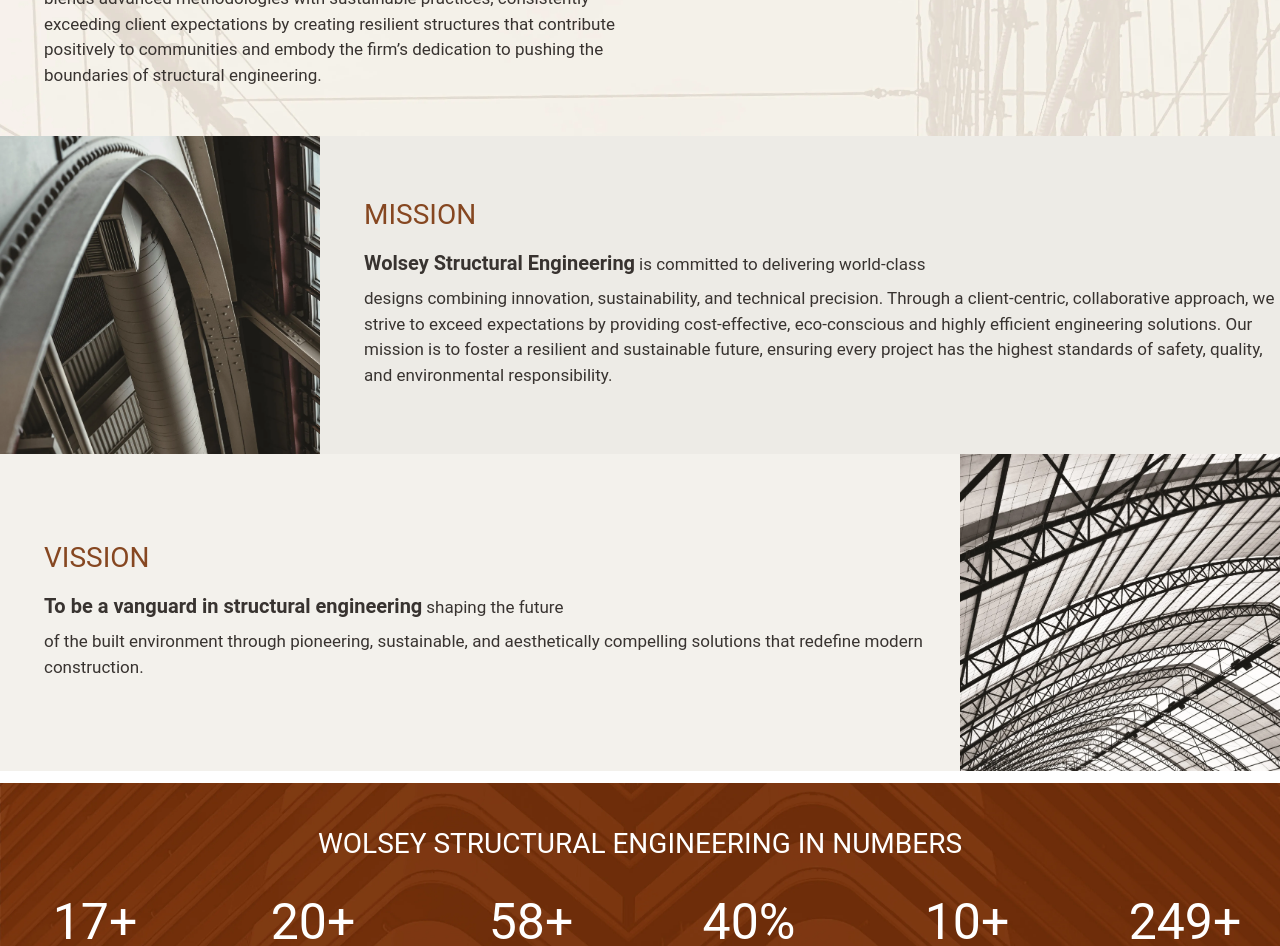
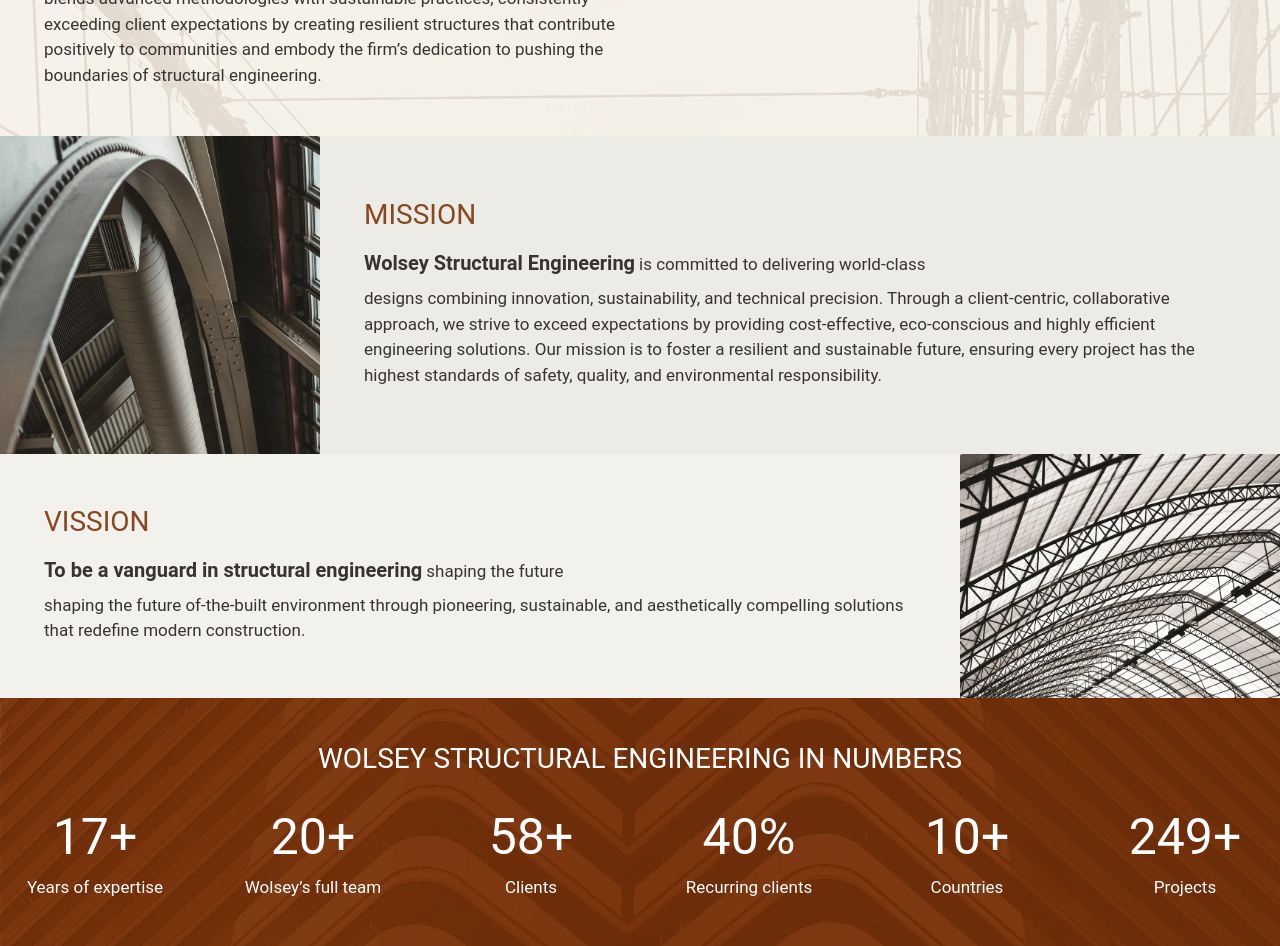
Before and after one commit to MinaNagy99/Wolsey-website, a React (Vite) app: page /who-we-are in a window 1280 px wide. Shown: the part 420-1366 px from the top of the page. Built offline with nearby package versions, Linux system fonts and the light colour scheme.

Commit message:
handel spaces of mission and vision

```diff
--- a/src/components/AboutPage/Vision/Vision.jsx
+++ b/src/components/AboutPage/Vision/Vision.jsx
@@ -20,7 +20,7 @@
       },
     },
     normalText: [
-      "of the built environment through pioneering, sustainable, and aesthetically compelling solutions that redefine modern construction.",
+      "shaping the future of-the-built environment through pioneering, sustainable, and aesthetically compelling solutions that redefine modern construction.",
     ],
   };
   return (
--- a/src/components/AboutPage/WolseyWithNumbers/WolseyWithNumbers.jsx
+++ b/src/components/AboutPage/WolseyWithNumbers/WolseyWithNumbers.jsx
@@ -39,7 +39,7 @@
   ];
   return (
     <>
-      <div className="bg-[url('/about/numbers.webp')] mt-3 bg-cover bg-center relative py-10 ">
+      <div className="bg-[url('/about/numbers.webp')]  bg-cover bg-center relative py-10 ">
         <p className="custom-text-xl text-white text-center ">
           WOLSEY STRUCTURAL ENGINEERING IN NUMBERS
         </p>
--- a/src/components/shared/TextWithImg/TextWithImg.jsx
+++ b/src/components/shared/TextWithImg/TextWithImg.jsx
@@ -12,7 +12,7 @@
               <img className="w-full h-full object-cover " src={img} alt="" />
             </div>
             <div
-              className={`md:col-span-3 col-span-1 flex flex-col justify-center md:ps-11 ps-5 py-10 bg-${bgColor}`}
+              className={`md:col-span-3 col-span-1 flex flex-col justify-center px-11 py-10 bg-${bgColor}`}
             >
               <CustomParagraph data={data} />
             </div>
@@ -20,12 +20,12 @@
         ) : (
           <>
             <div
-              className={`md:col-span-3 col-span-1 flex flex-col justify-center md:ps-11 ps-5 py-10 bg-${bgColor}`}
+              className={`md:col-span-3 col-span-1 flex flex-col justify-center px-11 py-10 bg-${bgColor}`}
             >
               <CustomParagraph data={data} />
             </div>
             <div className=" col-span-1">
-              <img className="w-full h-full object-cover " src={img} alt="" />
+              <img className="w-full  object-cover " src={img} alt="" />
             </div>
           </>
         )}
```
Also changed, not shown: public/about/vision.webp, public/career/vision.jpg (added).
